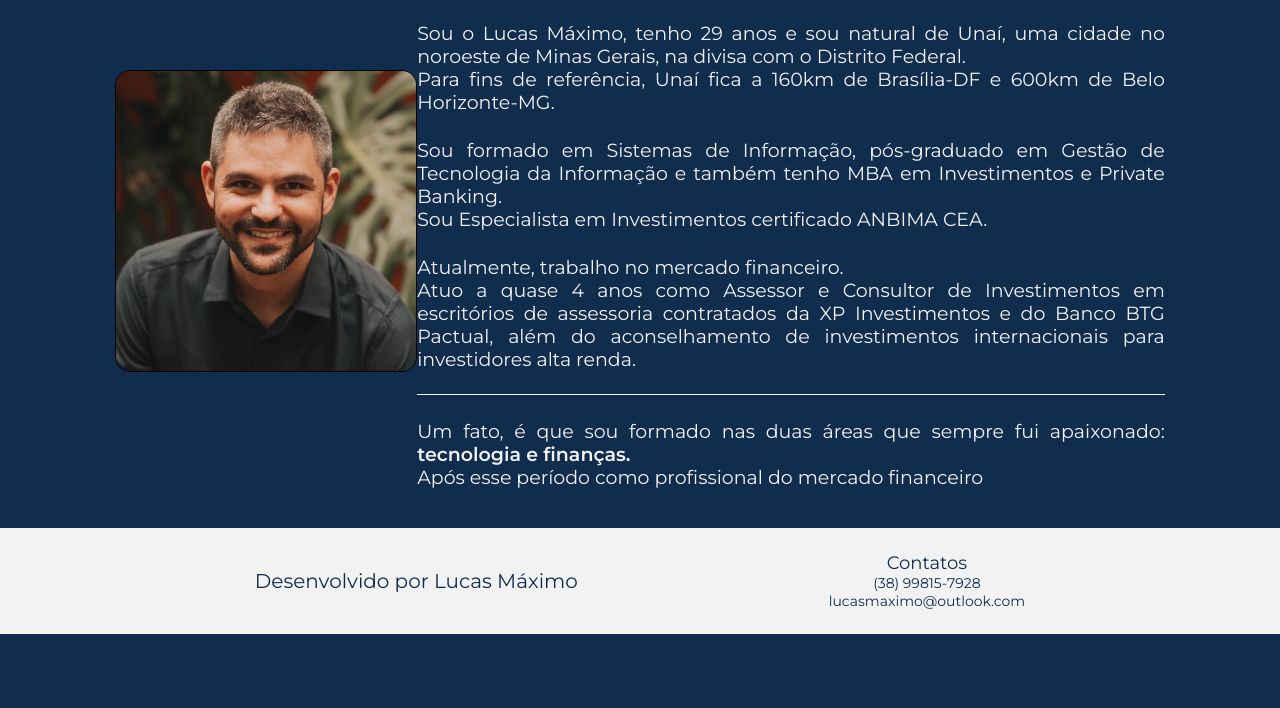
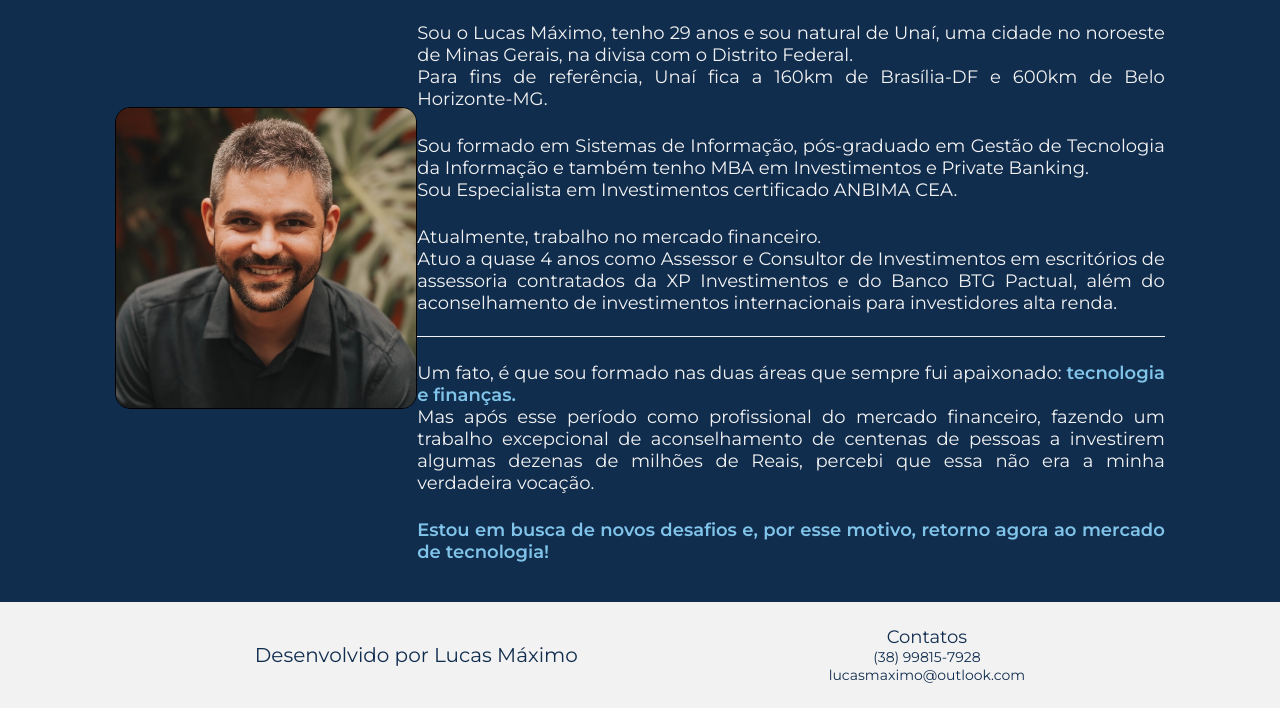
Before and after one commit to lucasmaximo/primeiro-portfolio, a plain HTML site: page about.html in a window 1280 px wide. Shown: the part 152-860 px from the top of the page. Before the commit the page ends 800 px from the top, so only its background shows below. Drawn offline with nearby package versions, Linux system fonts and the light colour scheme.

Commit message:
Página Sobre Mim pronta

```diff
--- a/about.html
+++ b/about.html
@@ -16,28 +16,32 @@
             <a id="about" class="cabecalho__menu__link" href="portfolio.html">Portfólio</a>
         </nav>
     </header>
-    <main class=" apresentacao__sobremim">
-        <img class="imagem__sobremim" src="assets/minha-imagem.JPG" alt="Foto do Lucas Máximo">
-        <section class="apresentacao__conteudo__sobremim">
+    <main class="sobremim-apresentacao">
+        <img class="sobremim-imagem" src="assets/minha-imagem.JPG" alt="Foto do Lucas Máximo">
+        <section class="sobremim-apresentacao__conteudo">
             <h1 class="apresentacao__conteudo__titulo">Lucas Eduardo Máximo da Silva</h1>
-            <p class="apresentacao__conteudo__texto__sobremim">
+            <p class="sobremim-apresentacao__conteudo__texto">
                 Sou o Lucas Máximo, tenho 29 anos e sou natural de Unaí, uma cidade no noroeste de Minas Gerais, na divisa com o Distrito Federal.
                 <br>Para fins de referência, Unaí fica a 160km de Brasília-DF e 600km de Belo Horizonte-MG.
             </p>
-            <p class="apresentacao__conteudo__texto__sobremim">
+            <p class="sobremim-apresentacao__conteudo__texto">
                 Sou formado em Sistemas de Informação, pós-graduado em Gestão de Tecnologia da Informação e também tenho
                 MBA em Investimentos e Private Banking.
                 <br>Sou Especialista em Investimentos certificado ANBIMA CEA.
             </p>
-            <p class="apresentacao__conteudo__texto__sobremim separador">
+            <p class="sobremim-apresentacao__conteudo__texto separador">
                 Atualmente, trabalho no mercado financeiro.
                 <br>Atuo a quase 4 anos como Assessor e Consultor de Investimentos em escritórios de assessoria contratados
                 da XP Investimentos e do Banco BTG Pactual, além do aconselhamento de investimentos internacionais
                 para investidores alta renda.
                 <br><br>
-            <p class="apresentacao__conteudo__texto__sobremim">
-                Um fato, é que sou formado nas duas áreas que sempre fui apaixonado: <strong>tecnologia e finanças.</strong>
-                <br>Após esse período como profissional do mercado financeiro
+            <p class="sobremim-apresentacao__conteudo__texto">
+                Um fato, é que sou formado nas duas áreas que sempre fui apaixonado: <strong class="titulo-destaque">tecnologia e finanças.</strong>
+                <br>Mas após esse período como profissional do mercado financeiro, fazendo um trabalho excepcional de aconselhamento
+                de centenas de pessoas a investirem algumas dezenas de milhões de Reais, percebi que essa não era a minha verdadeira vocação.
+            </p>
+            <p class="sobremim-apresentacao__conteudo__texto">
+                <strong class="titulo-destaque">Estou em busca de novos desafios e, por esse motivo, retorno agora ao mercado de tecnologia!</strong>
             </p>
         </section>
     </main>
--- a/styles/style.css
+++ b/styles/style.css
@@ -19,7 +19,6 @@ body {
     background-color: var(--cor-primaria);
     color: var(--cor-secundaria);
 }
-
 /* Estilização da página Início e possíveis sobreposições anteriores */
 .cabecalho {
     border-bottom: 1px solid var(--cor-secundaria);
@@ -137,33 +136,33 @@ body {
 }
 
 /* Estilização da página Sobre Mim e possíveis sobreposições anteriores */
-.apresentacao__sobremim {
+.sobremim-apresentacao {
     padding: 3.5% 9% 3% 9% ;
     display: flex;
     align-items: center;
     justify-content: space-between;
 }
-.apresentacao__conteudo__sobremim {
+.sobremim-apresentacao__conteudo {
     width: 1000px;
     display: flex;
     flex-direction: column;
     gap: 25px 0;
 }
-.apresentacao__conteudo__texto__sobremim {
+.sobremim-apresentacao__conteudo__texto {
     font-family: var(--fonte-secundaria);
-    font-size: 19px;
+    font-size: 18px;
     text-align: justify;
 }
-.apresentacao__conteudo__texto__sobremim.separador {
+.sobremim-apresentacao__conteudo__texto.separador {
     border-bottom: 1px solid var(--cor-secundaria);
 }
-.imagem__sobremim {
+.sobremim-imagem {
     height: 300px;
     width: 300px;
     border: 1px solid black;
     border-radius: 15px;
     transition: filter 0.5s ease;
 }
-.imagem__sobremim:hover {
+.sobremim-imagem:hover {
     filter: brightness(0.7);
 }
```
Also changed, not shown: portfolio.html (line endings or trailing spaces).
